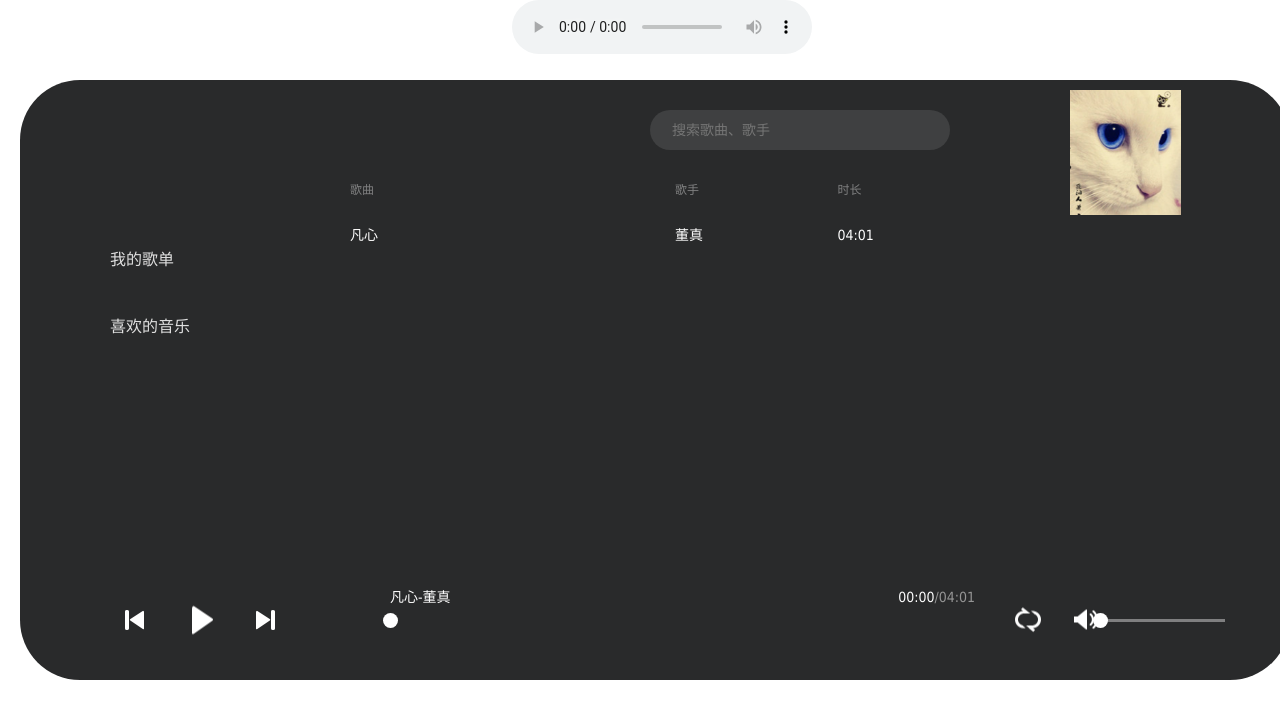
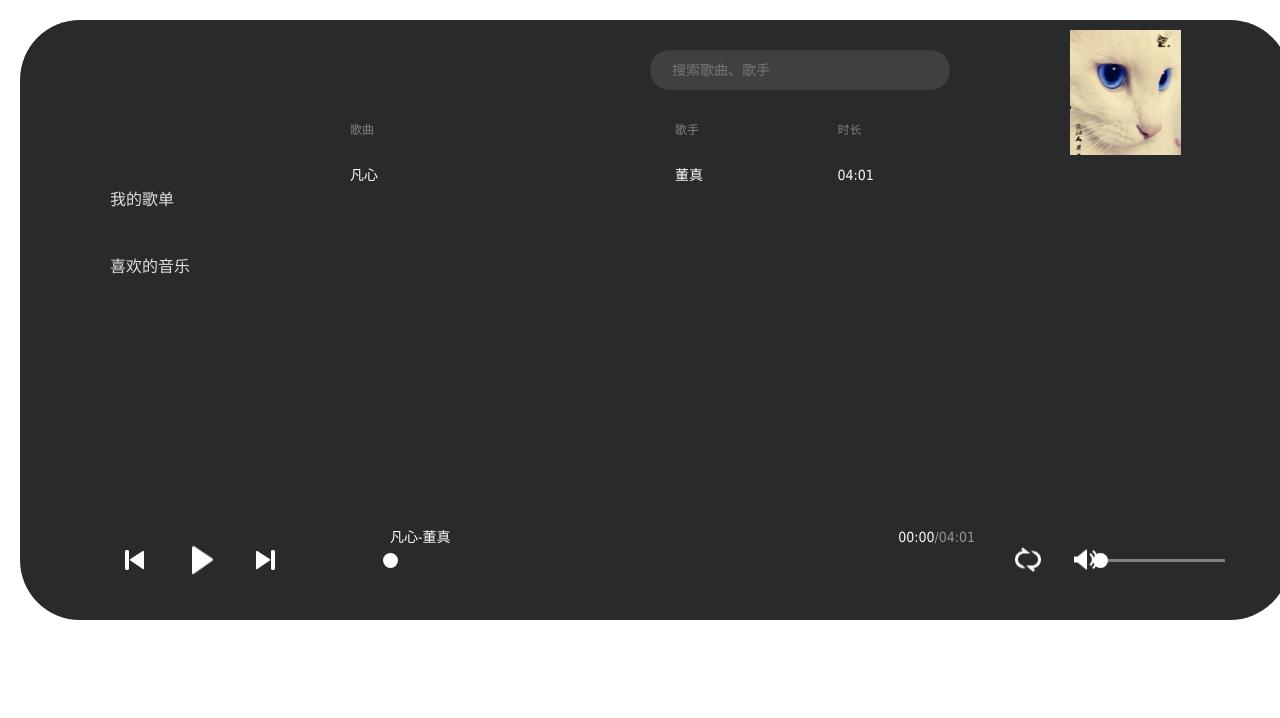
Before and after one commit to liunis5/player, a plain HTML site: page index.html in a window 1280 px wide. Drawn offline with Linux system fonts and the light colour scheme.

Commit message:
Update index.html

```diff
--- a/index.html
+++ b/index.html
@@ -10,7 +10,7 @@
     </head>
     <body>
         <div class="music">
-            <audio src="" id="id-music" class="music-audio" data-active="" controls="controls"></audio>
+            <audio src="" id="id-music" class="music-audio" data-active=""></audio>
         </div>
         <div class="case">
             <div class="player">
```
